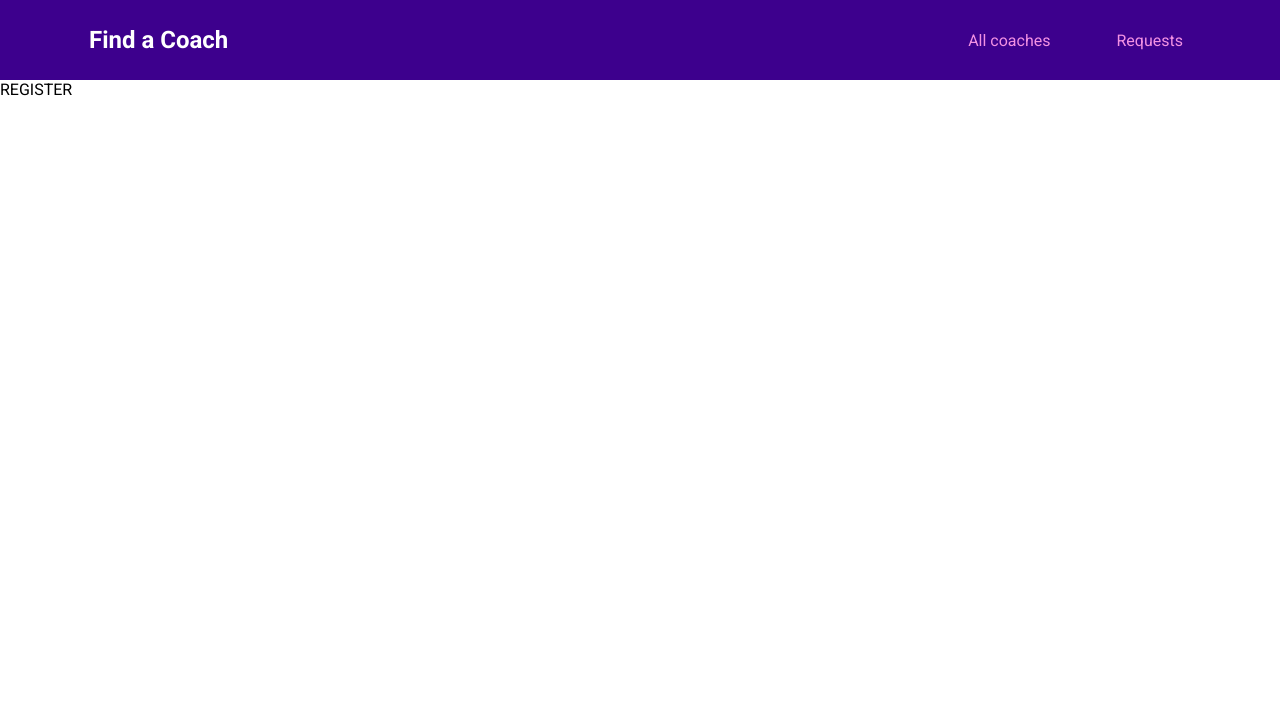
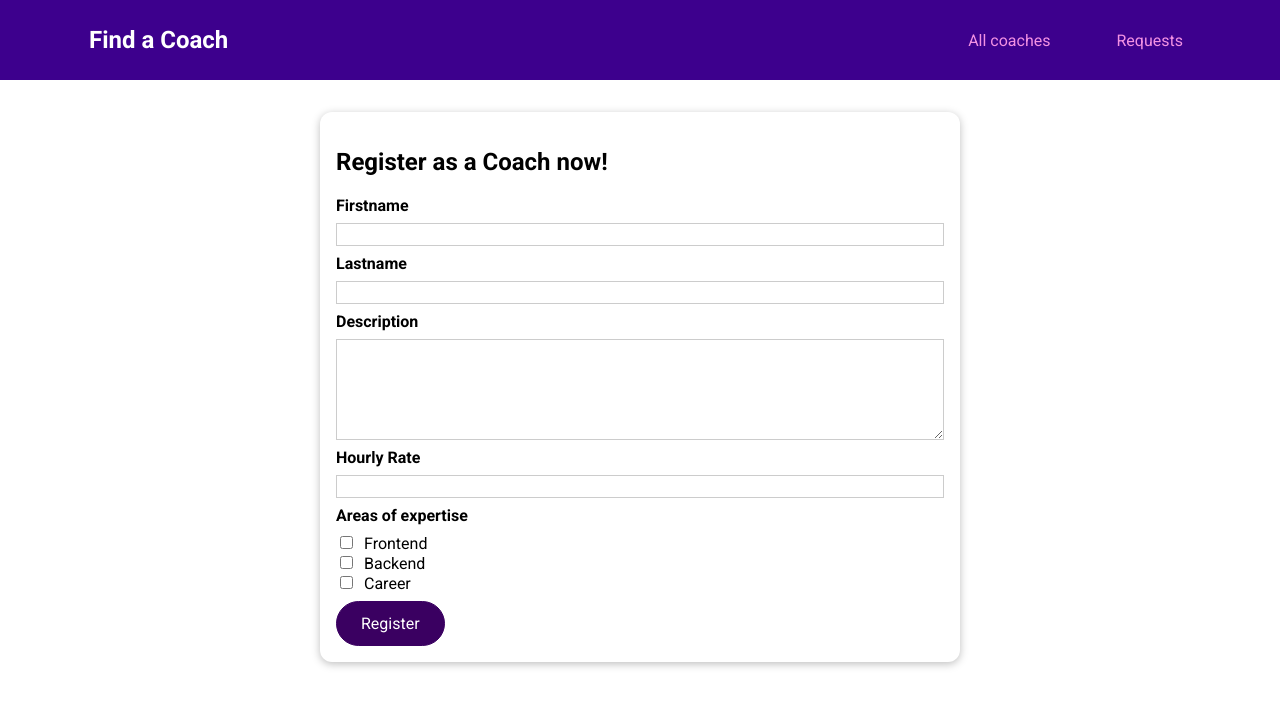
Before and after one commit to mauricio-luan/vue-course-final_project, a Vue app: page /register in a window 1280 px wide. Shown: the top 706 px of the page. Built offline with nearby package versions, Linux system fonts and the light colour scheme.

Commit message:
feat: implements form new coach

```diff
--- /dev/null
+++ b/src/components/coaches/CoachForm.vue
@@ -0,0 +1,120 @@
+<template>
+  <form @submit.prevent="submitForm">
+    <div class="form-control">
+      <label for="firstname">Firstname</label>
+      <input type="text" id="firstname" v-model.trim="firstName" />
+    </div>
+    <div class="form-control">
+      <label for="lastname">Lastname</label>
+      <input type="text" id="lastname" v-model.trim="lastName" />
+    </div>
+    <div class="form-control">
+      <label for="description">Description</label>
+      <textarea id="description" rows="5" v-model.trim="description"></textarea>
+    </div>
+    <div class="form-control">
+      <label for="rate">Hourly Rate</label>
+      <input type="number" id="rate" v-model.number="rate" />
+    </div>
+    <div class="form-control">
+      <h3>Areas of expertise</h3>
+      <div>
+        <input type="checkbox" id="frontend" value="frontend" v-model="areas" />
+        <label for="frontend">Frontend</label>
+      </div>
+      <div>
+        <input type="checkbox" id="backend" value="backend" v-model="areas" />
+        <label for="backend">Backend</label>
+      </div>
+      <div>
+        <input type="checkbox" id="carrer" value="carrer" v-model="areas" />
+        <label for="carrer">Career</label>
+      </div>
+    </div>
+    <base-button>Register</base-button>
+  </form>
+</template>
+
+<script>
+export default {
+  data() {
+    return {
+      firstName: '',
+      lastName: '',
+      description: '',
+      rate: null,
+      areas: [],
+    }
+  },
+
+  methods: {
+    submitForm() {
+      const formData = {
+        first: this.firstName,
+        last: this.lastName,
+        desc: this.description,
+        rate: this.rate,
+        areas: this.areas,
+      }
+      console.log(formData)
+    },
+  },
+}
+</script>
+
+<style scoped>
+.form-control {
+  margin: 0.5rem 0;
+}
+
+label {
+  font-weight: bold;
+  display: block;
+  margin-bottom: 0.5rem;
+}
+
+input[type='checkbox'] + label {
+  font-weight: normal;
+  display: inline;
+  margin: 0 0 0 0.5rem;
+}
+
+input,
+textarea {
+  display: block;
+  width: 100%;
+  border: 1px solid #ccc;
+  font: inherit;
+}
+
+input:focus,
+textarea:focus {
+  background-color: #f0e6fd;
+  outline: none;
+  border-color: #3d008d;
+}
+
+input[type='checkbox'] {
+  display: inline;
+  width: auto;
+  border: none;
+}
+
+input[type='checkbox']:focus {
+  outline: #3d008d solid 1px;
+}
+
+h3 {
+  margin: 0.5rem 0;
+  font-size: 1rem;
+}
+
+.invalid label {
+  color: red;
+}
+
+.invalid input,
+.invalid textarea {
+  border: 1px solid red;
+}
+</style>
--- a/src/pages/coaches/CoachRegister.vue
+++ b/src/pages/coaches/CoachRegister.vue
@@ -1 +1,16 @@
-<template>REGISTER</template>
+<template>
+  <section>
+    <base-card>
+      <h2>Register as a Coach now!</h2>
+      <CoachForm></CoachForm>
+    </base-card>
+  </section>
+</template>
+
+<script>
+import CoachForm from '@/components/coaches/CoachForm.vue'
+
+export default {
+  components: { CoachForm },
+}
+</script>
--- a/src/store/modules/coaches.js
+++ b/src/store/modules/coaches.js
@@ -5,11 +5,11 @@ export default {
     coaches: [
       {
         id: 'c1',
-        firstName: 'Maximilian',
-        lastName: 'Schwarzmüller',
-        areas: ['frontend', 'backend', 'career'],
+        firstName: 'Mauricio',
+        lastName: 'Luan',
+        areas: ['frontend', 'career'],
         description:
-          "I'm Maximilian and I've worked as a freelance web developer for years. Let me help you become a developer as well!",
+          "I'm Mauricio and I've worked as a freelance web developer for years. Let me help you become a developer as well!",
         hourlyRate: 30,
       },
       {
```
Also changed, not shown: 1 other file (tests, documents, lock files or other folders).
